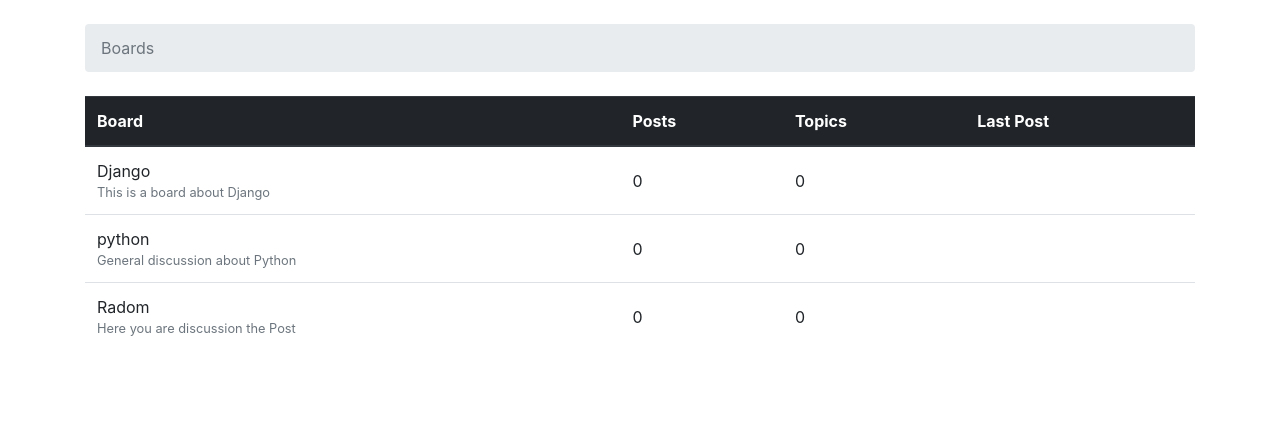
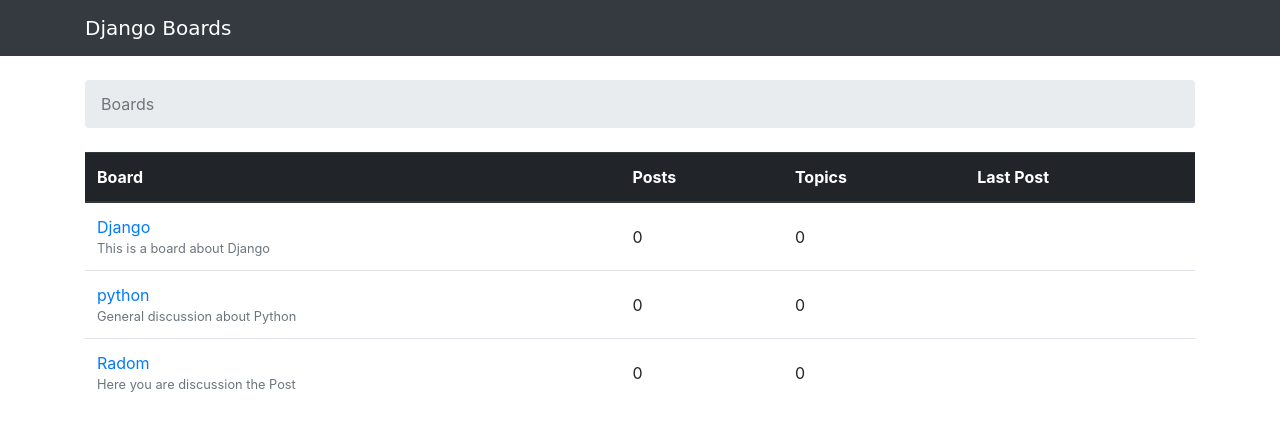
Before and after one commit to wqd84802/myproject, a Django app: page / in a window 1280 px wide. Shown: the top 431 px of the page. Run offline with Django 3.2, Linux system fonts and the light colour scheme; data comes from the database, SQL or seed files in the repository; both versions use the stored data as it was after the commit; some libraries are stand-ins or nearby versions; some web fonts are replaced.

Commit message:
这是晚上的一个更新项目

```diff
--- a/boards/urls.py
+++ b/boards/urls.py
@@ -1,6 +1,9 @@
 from django.urls import path
 from . import views
 
+app_name = 'boards'
 urlpatterns = [
     path('', views.home, name='home'),
+    path('board/<int:pk>/', views.board_topics, name='board_topics'),
+    path('board/<int:pk>/new/', views.new_topic, name="new_topic"),
 ]
--- a/boards/views.py
+++ b/boards/views.py
@@ -1,7 +1,32 @@
-from django.shortcuts import render
-from django.http import HttpResponse
-from . models import Board
+from django.shortcuts import render, get_object_or_404, redirect
+from django.contrib.auth.models import User
+from . models import Board, Topic, Post
 # Create your views here.
 def home(request):
     boards = Board.objects.all()
     return render(request,'boards/home.html',{"boards":boards})
+
+def board_topics(request, pk):
+    board = get_object_or_404(Board, id=pk)
+    return render(request, 'boards/topics.html', {'board': board})
+
+def new_topic(request, pk):
+    board = get_object_or_404(Board, pk=pk)
+    if request.method == "POST":
+        subject = request.POST['subject']
+        message = request.POST['message']
+
+        user = User.objects.first()
+        print(user)
+        topic = Topic.objects.create(subject=subject,
+                                     board=board,
+                                     starter=user
+                                     )
+
+        post = Post.objects.create(message=message,
+                                   topic=topic,
+                                   created_by=user
+                                   )
+
+        return redirect('boards:board_topics',pk=board.pk)
+    return render(request, 'boards/new_topic.html', {'board': board})
--- /dev/null
+++ b/static/css/app.css
@@ -0,0 +1,3 @@
+.navbar-brand {
+  font-family: 'Peralta', cursive;
+}
--- /dev/null
+++ b/static/css/googlefont.css
@@ -0,0 +1,16 @@
+/* latin-ext */
+@font-face {
+  font-family: 'Peralta';
+  font-style: normal;
+  font-weight: 400;
+  src: local('Peralta'), local('Peralta-Regular'), url(https://fonts.gstatic.com/s/peralta/v5/hYkJPu0-RP_9d3kRKxkrr916-B50uw.woff2) format('woff2');
+  unicode-range: U+0100-024F, U+0259, U+1E00-1EFF, U+2020, U+20A0-20AB, U+20AD-20CF, U+2113, U+2C60-2C7F, U+A720-A7FF;
+}
+/* latin */
+@font-face {
+  font-family: 'Peralta';
+  font-style: normal;
+  font-weight: 400;
+  src: local('Peralta'), local('Peralta-Regular'), url(https://fonts.gstatic.com/s/peralta/v5/hYkJPu0-RP_9d3kRKxcrr916-B4.woff2) format('woff2');
+  unicode-range: U+0000-00FF, U+0131, U+0152-0153, U+02BB-02BC, U+02C6, U+02DA, U+02DC, U+2000-206F, U+2074, U+20AC, U+2122, U+2191, U+2193, U+2212, U+2215, U+FEFF, U+FFFD;
+}
--- /dev/null
+++ b/templates/boards/base.html
@@ -0,0 +1,25 @@
+{% load staticfiles %}<!DOCTYPE html>
+<html lang="en">
+<head>
+    <meta charset="UTF-8">
+    <title>{% block title %}Django Boards{% endblock %}</title>
+    <link rel="stylesheet" href="{% static 'css/bootstrap.min.css' %}">
+    <link rel="stylesheet" href="{% static 'css/app.css' %}">
+    <link rel="stylesheet" href="{% static 'css/googlefont.css' %}">
+</head>
+<body>
+    <nav class="navbar navbar-expand-lg navbar-dark bg-dark">
+        <div class="container">
+            <a class="navbar-brand" href="{% url 'boards:home' %}">Django Boards</a>
+        </div>
+    </nav>
+    <div class="container">
+        <ol class="breadcrumb my-4">
+            {% block breadcrumb %}
+            {% endblock %}
+        </ol>
+        {% block content %}
+        {% endblock %}
+    </div>
+</body>
+</html>
--- a/templates/boards/home.html
+++ b/templates/boards/home.html
@@ -1,16 +1,8 @@
-{% load staticfiles %}<!DOCTYPE html>
-<html lang="en">
-<head>
-    <meta charset="UTF-8">
-    <title>boards</title>
-    <link rel="stylesheet" href="{% static 'css/bootstrap.min.css' %}">
-</head>
-<body>
-<div class="container">
-<ol class="breadcrumb my-4">
-    <li class="breadcrumb-item active">Boards</li>
-</ol>
-
+{% extends 'boards/base.html' %}
+{% block breadcrumb %}
+<li class="breadcrumb-item active">Boards</li>
+{% endblock %}
+{% block content %}
 <table class="table">
     <thead class="thead-dark">
         <tr>
@@ -25,7 +17,7 @@
     {% for board in boards %}
         <tr>
         <td>
-            {{ board.name }}<br>
+            <a href="{% url 'boards:board_topics'  board.id %}">{{ board.name }}</a><br>
             <small class="text-muted d-block">{{ board.description }}</small>
         </td>
         <td class="align-middle">0</td>
@@ -36,6 +28,4 @@
     {% endfor %}
     </tbody>
 </table>
-</div>
-</body>
-</html>
+{% endblock %}
```
Also changed, not shown: templates/boards/new_topic.html (added, +24 -0 lines), templates/boards/topics.html (added, +14 -0 lines), db.sqlite3.
